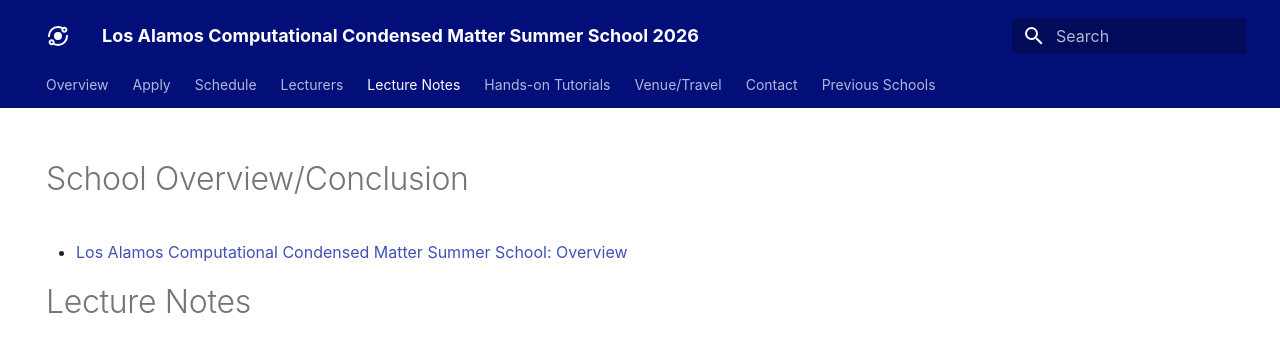
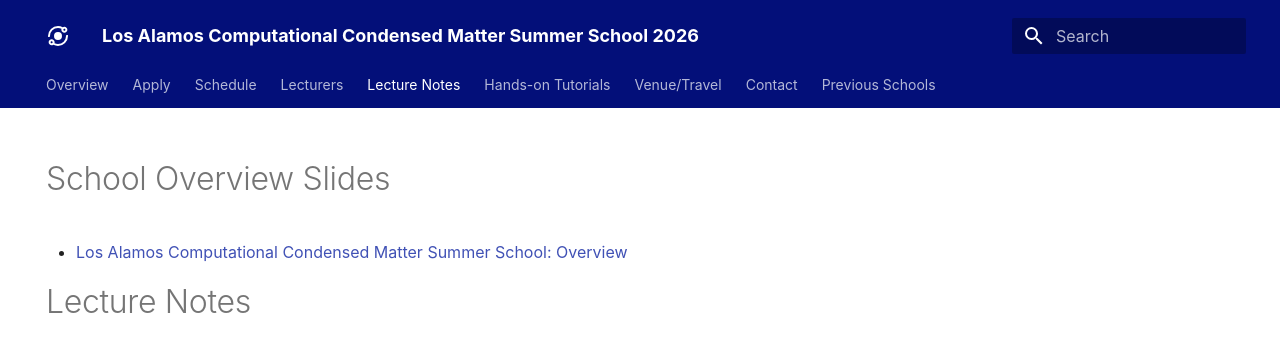
Before and after one commit to LACCMSS/2026, an MkDocs documentation site: the page built from docs/lecture_notes.md, in a window 1280 px wide and 900 px high. Shown: the top 356 px of the window. Built offline with MkDocs 1.6.1 and Material for MkDocs 9.7.7, drawn with Linux system fonts in a browser that asks for light colours; some web fonts are replaced.

Commit message:
Update lecture_notes.md

```diff
--- a/docs/lecture_notes.md
+++ b/docs/lecture_notes.md
@@ -5,7 +5,7 @@
 title: Lecture Notes
 ---
 
-# School Overview/Conclusion
+# School Overview Slides
 - [Los Alamos Computational Condensed Matter Summer School: Overview](assets/Lecture_Data/LACCMSS_2026_intro.pdf){target="_blank"}
 <!-- - [Los Alamos Computational Condensed Matter Summer School: Closing Remarks](assets/Lecture_Data/LACCMSS_2026_conclusion.pdf) -->
 
```
